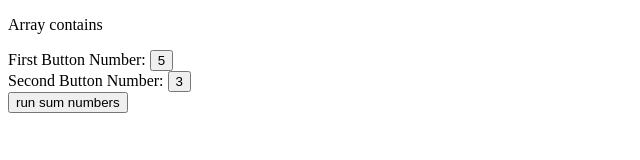
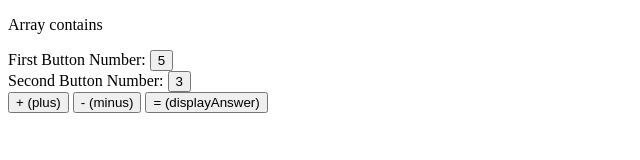
Before and after one commit to J-Sargent/Calculator, a plain HTML site: page index.html in a window 1280 px wide. Shown: the whole page, without its empty margins (0-640 px from the left). Drawn offline with Linux system fonts and the light colour scheme.

Commit message:
switch is working, displayAnswer is not

```diff
--- a/index.html
+++ b/index.html
@@ -10,7 +10,12 @@
 		Second Button Number: <button type="button" id="secondButtonNumber" onClick=getButtons() value =3 >3</button><br>
 
 
-		<button type="button" onclick="sumNumbers()">run sum numbers</button>
+		<button type="button" onclick="nextOperator()" value="plus">+ (plus)</button>
+		<button type="button" onclick="nextOperator()" value="minus">- (minus)</button>
+		<button type="button" onclick="displayAnswer()" value="minus">= (displayAnswer)</button>
+
+	<p id=displayAnswer></p>
+
 	</body>
 	<script src="secondCalculatorScript.js"></script>
 </html>
--- a/secondCalculatorScript.js
+++ b/secondCalculatorScript.js
@@ -23,6 +23,8 @@ window.preNumbers = [];
 window.savedNumbers =[];
 window.clickNumber = 0;
 window.currentFullNumber = null;
+window.answer = null;
+window.operator = [];
 
 function reset(){
 	preNumbers =[];
@@ -39,15 +41,40 @@ function getButtons(){
 	document.getElementById("displayBox").innerHTML = currentFullNumber;
 }
 
-function sumNumbers(){
-	console.log("CurrentFullNumber is " +currentFullNumber);
+function nextOperator(){
+	console.log("CurrentFullNumber is " + currentFullNumber);
 	savedNumbers.push(currentFullNumber);
 	console.log("0 position of savedNumbers is " + savedNumbers[0]);
-	reset();
+	console.log("1 position of savedNumbers is " + savedNumbers[1]);
+	var textOperator = event.target.value;
+	console.log("The value of this button is " + textOperator);
 
+	switch(textOperator) {
+		case textOperator = "plus":
+		console.log("plus");
+		answer = savedNumbers[0] + savedNumbers[1];
+		break;
+		case textOperator = "minus":
+		console.log("minus");
+		answer = savedNumbers[0] - savedNumbers[1];
+		break;
+		default:
+		console.log("It did not work");
+	}
+		reset();
+}
+
+function displayAnswer(){
+	console.log("okkkkkkk");
+
+
+	document.getElementById("displayAnswer").innerHTML = "The final answer is " + answer;
 }
 
 
+/*
+}
+*/
 
 
 
```
